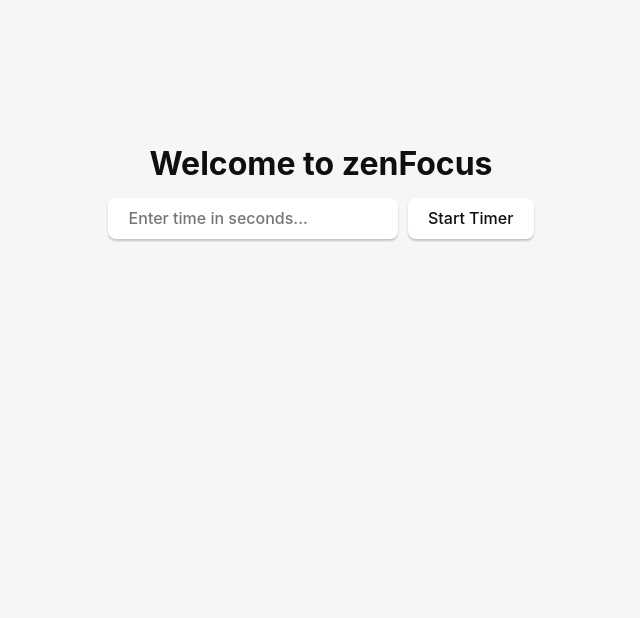
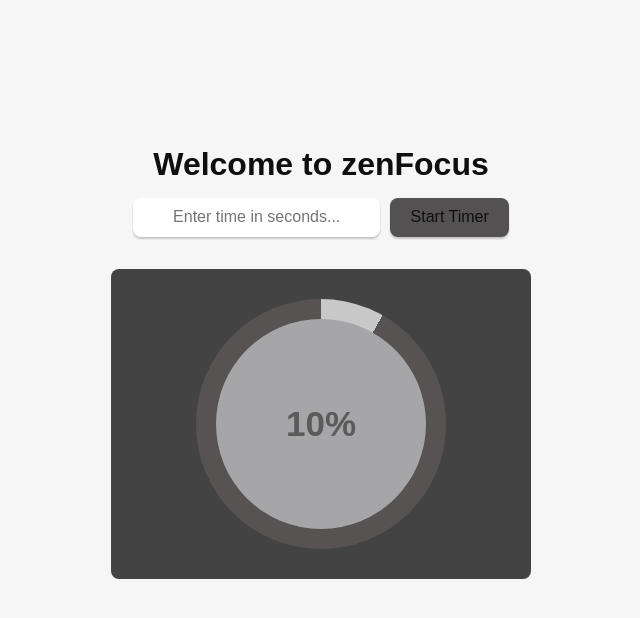
Before and after one commit to AugustoGuerreroAI/ZenFocus, a website with bundled scripts: page src/index.html in a window 1280 px wide. Shown: the whole page, without its empty margins (319-959 px from the left). Built offline with nearby package versions, Linux system fonts and the light colour scheme; a web font is replaced by a local one.

Commit message:
Create a timer template, used a variable inside CSS in order to make the transitions between ticks smoother than before. After this, I'm gonna try to connect the ticks sent from Rust and update the current template js.

```diff
--- a/src-tauri/tauri.conf.json
+++ b/src-tauri/tauri.conf.json
@@ -12,7 +12,7 @@
       {
         "title": "zenfocus",
         "width": 800,
-        "height": 600
+        "height": 800
       }
     ],
     "security": {
--- a/src/index.html
+++ b/src/index.html
@@ -16,10 +16,18 @@
 
         <form class="row" id="start-timer">
             <input id="timer-input" placeholder="Enter time in seconds..." />
-        <button type="submit">Start Timer</button>
+            <button id="timer-start" type="submit">Start Timer</button>
         </form>
         <p id="timer-msg"></p>
+    </main>
 
-    </main>
+        <div class="testing-purposes">
+            <div class="circular-progress">
+                <span class="progress-value">0%</span>
+            </div>
+
+            <!-- This is for JavaScript-->
+             <script src="js/script.js"></script>
+        </div>
   </body>
 </html>
--- /dev/null
+++ b/src/js/script.js
@@ -0,0 +1,27 @@
+let circularProgress = document.querySelector(".circular-progress"),
+    progressValue = document.querySelector(".progress-value");
+
+let progressStartValue = 0,
+    progressEndValue = 100,
+    speed = 500; // If I want 1 sec = 1000
+
+let progress = setInterval(() => {
+    progressStartValue++;
+
+    progressValue.textContent = `${progressStartValue}%`
+
+    // Old method, wasn't as smooth as the next one below
+    // circularProgress.style.background = `conic-gradient(#c9c8c8 ${progressStartValue * 3.6}deg, #575353 0deg)`
+
+
+    // Here we only updates a variable in CSS, then CSS does the rest for us
+    let newAngle = progressStartValue * 3.6;
+    circularProgress.style.setProperty('--progress-angle', `${newAngle}deg`);
+
+
+    if (progressStartValue == progressEndValue) {
+        clearInterval(progress);
+    }
+
+    console.log(progressStartValue);
+}, speed);
--- a/src/styles.css
+++ b/src/styles.css
@@ -1,6 +1,85 @@
-.logo.vanilla:hover {
-  filter: drop-shadow(0 0 2em #ffe21c);
+@import url('https://fonts.googleapis.com/css2?family=EB+Garamond:ital,wght@0,400..800;1,400..800&family=Momo+Trust+Display&display=swap');
+
+*{
+  font-family: "Momo Trust Display", sans-serif;
+  margin: 10;
+  padding: 10;
+  box-sizing: border-box;
+  text-align: center;
 }
+
+body{
+  display: flex;
+  flex-direction: column;
+  align-items: center;
+  justify-content: center;
+
+}
+
+.testing-purposes {
+  display: flex;
+  width: 420px;
+  padding: 30px 0;
+  border-radius: 8px;
+  background: #444343;
+  flex-direction: column;
+  align-items: center;
+
+}
+
+.circular-progress {
+  position: relative;
+  height: 250px;
+  width: 250px;
+  border-radius: 50%;
+  display: flex;
+  align-items: center;
+  justify-content: center;
+
+
+  background: conic-gradient(#c9c8c8 var(--progress-angle), #575353 0deg);
+
+  transition: --progress-angle 1s linear;
+}
+
+.circular-progress::before{
+  content: "";
+  position: absolute;
+  height: 210px;
+  width: 210px;
+  border-radius: 50%;
+  background-color: #a6a6a8;
+}
+
+.progress-value{
+  position: relative;
+  color: #5c5a5a;
+  font-size: 35px;
+  font-weight: 700;
+}
+
+#timer-start {
+  background-color: rgb(83, 81, 81);
+  transition: filter 0.3s ease;
+}
+
+#timer-start:hover {
+  filter: drop-shadow(0 0 2em #424242);
+}
+
+@property --progress-angle {
+  syntax: '<angle>';
+  inherits: false;
+  initial-value: 0deg;
+}
+
+
+
+
+
+
+
+
 :root {
   font-family: Inter, Avenir, Helvetica, Arial, sans-serif;
   font-size: 16px;
@@ -75,11 +154,7 @@
 }
 
 button:hover {
-  border-color: #396cd8;
-}
-button:active {
-  border-color: #396cd8;
-  background-color: #e8e8e8;
+  border-color: #5e5e5f;
 }
 
 input,
--- a/src/timer.js
+++ b/src/timer.js
@@ -1,6 +1,7 @@
 
 const { invoke } = window.__TAURI__.core;
 const { listen } = window.__TAURI__.event;
+
 
 
 /**
@@ -19,7 +20,7 @@
   let minutes = 0;
   let formattedMinutes = "";
 
-  // This depends on how it's displayed the timer, wheter you have hours or minutes. Just a UI thing
+  // This depends on how it's displayed the timer, wether you have hours or minutes. Just an UI thing
   if (hours != 0) {
     minutes = Math.floor(totalSeconds/60) % 60;
     formattedMinutes = String(minutes).padStart(2, '0');
```
Lines whose indentation alone changed are shown as unchanged.
